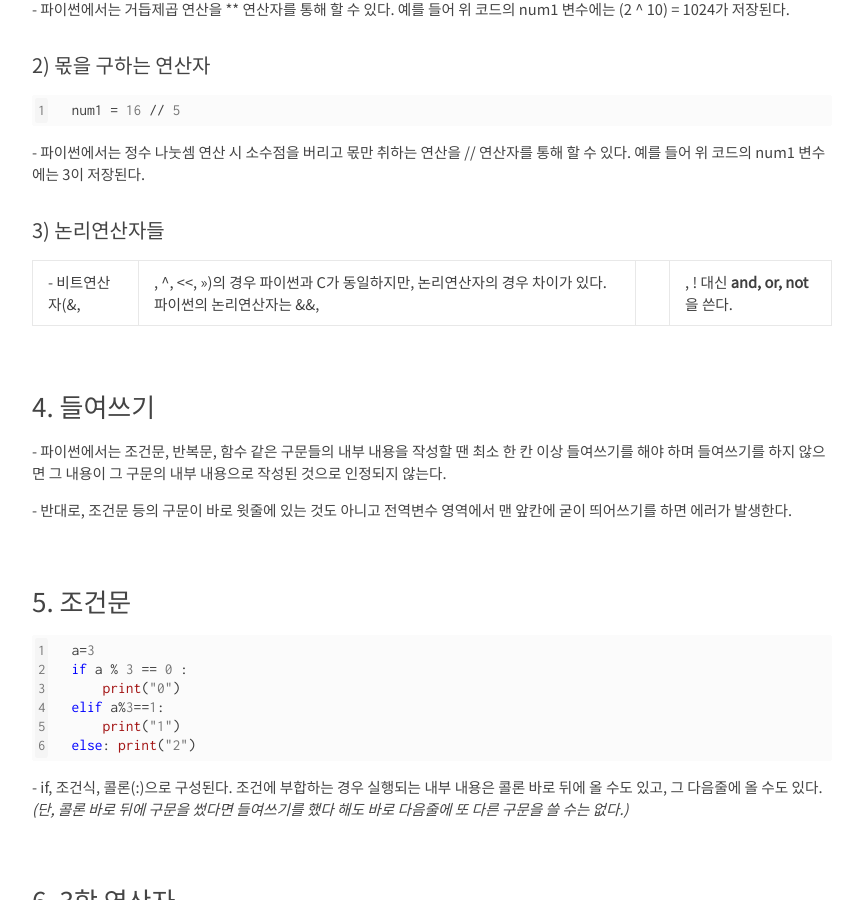
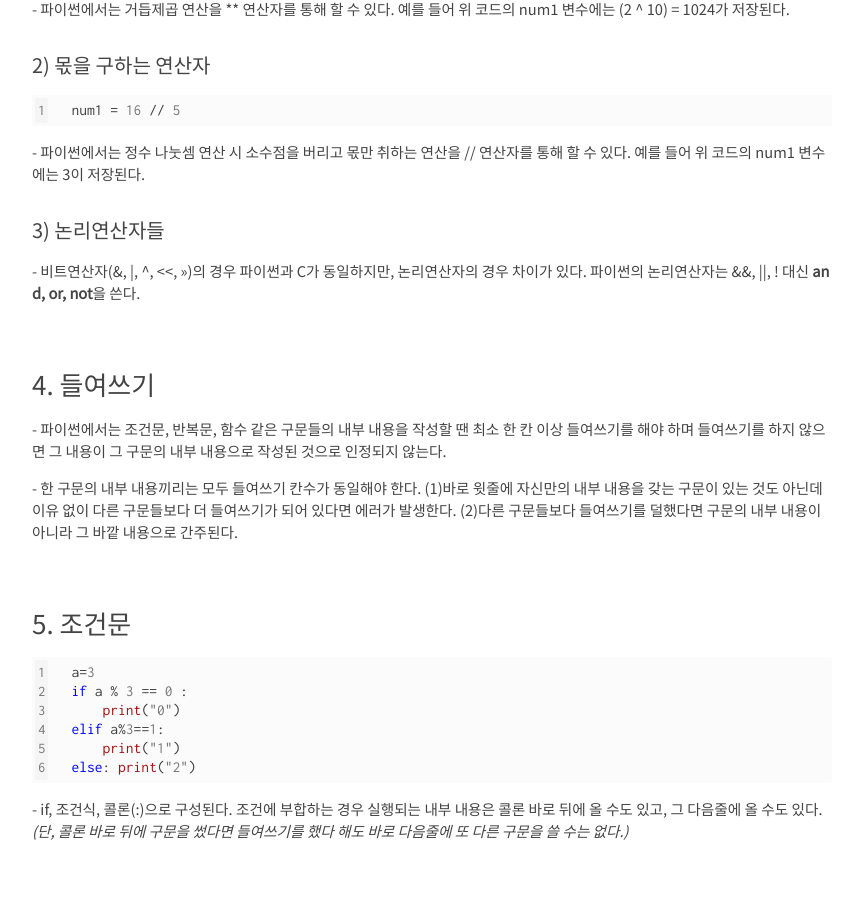
Before and after one commit to kangwooklee29/blog, a Jekyll site: the page built from Python/_posts/2021-10-11-파이썬 기본 문법(연산자, 조건문, 함수선언 등).md, in a window 1280 px wide and 900 px high, scrolled down 1058 px. Shown: the whole window, without its empty margins (208-1071 px from the left). Built offline with Jekyll 4.4.1, drawn with Linux system fonts in a browser that asks for light colours; nearby versions of some CDN libraries; our own code applies the rules of GitHub Pages for plain Markdown files; comment, search, counter and statistics services are not loaded.

Commit message:
Update 2021-10-11-파이썬 기본 문법(연산자, 조건문, 함수선언 등).md

```diff
--- a/Python/_posts/2021-10-11-파이썬 기본 문법(연산자, 조건문, 함수선언 등).md
+++ b/Python/_posts/2021-10-11-파이썬 기본 문법(연산자, 조건문, 함수선언 등).md
@@ -43,15 +43,14 @@ num1 = 16 // 5
 
 #### 3) 논리연산자들
 
-\- 비트연산자(&, |, ^, \<<, >>)의 경우 파이썬과 C가 동일하지만, 논리연산자의 경우 차이가 있다. 파이썬의 논리연산자는 &&, ||, ! 대신 **and, or, not**을 쓴다.
+\- 비트연산자(&, \|, ^, \<<, >>)의 경우 파이썬과 C가 동일하지만, 논리연산자의 경우 차이가 있다. 파이썬의 논리연산자는 &&, \|\|, ! 대신 **and, or, not**을 쓴다.
 
 
 ### 4. 들여쓰기
 
 \- 파이썬에서는 조건문, 반복문, 함수 같은 구문들의 내부 내용을 작성할 땐 최소 한 칸 이상 들여쓰기를 해야 하며 들여쓰기를 하지 않으면 그 내용이 그 구문의 내부 내용으로 작성된 것으로 인정되지 않는다.
 
-\- 반대로, 조건문 등의 구문이 바로 윗줄에 있는 것도 아니고 전역변수 영역에서 맨 앞칸에 굳이 띄어쓰기를 하면 에러가 발생한다.
-
+\- 한 구문의 내부 내용끼리는 모두 들여쓰기 칸수가 동일해야 한다. (1)바로 윗줄에 자신만의 내부 내용을 갖는 구문이 있는 것도 아닌데 이유 없이 다른 구문들보다 더 들여쓰기가 되어 있다면 에러가 발생한다. (2)다른 구문들보다 들여쓰기를 덜했다면 구문의 내부 내용이 아니라 그 바깥 내용으로 간주된다.
 
 ### 5. 조건문
 
```
